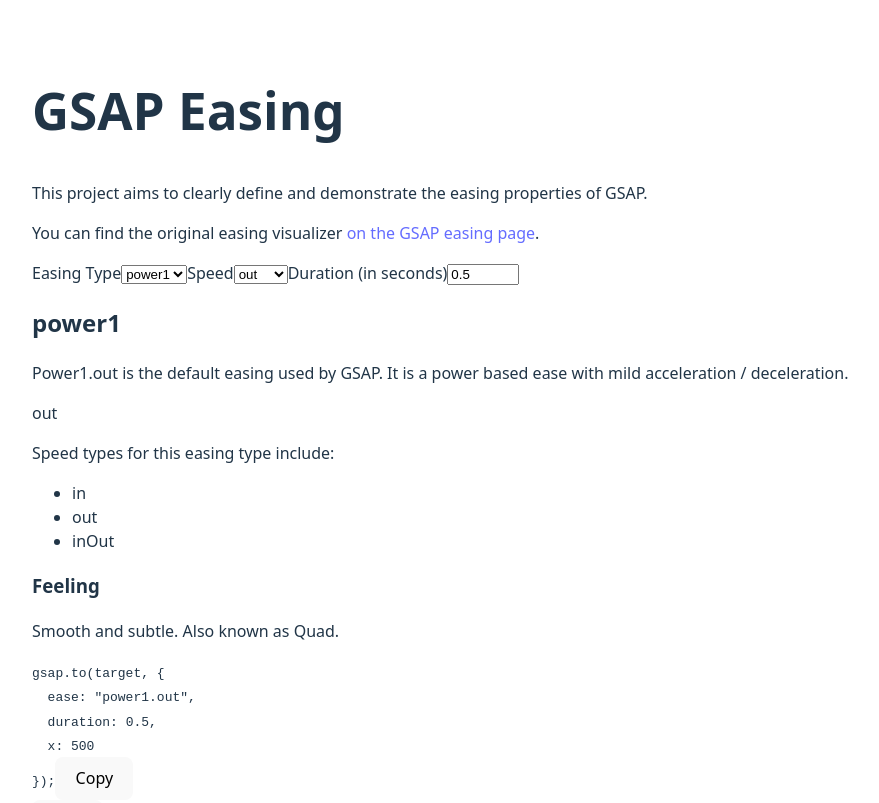
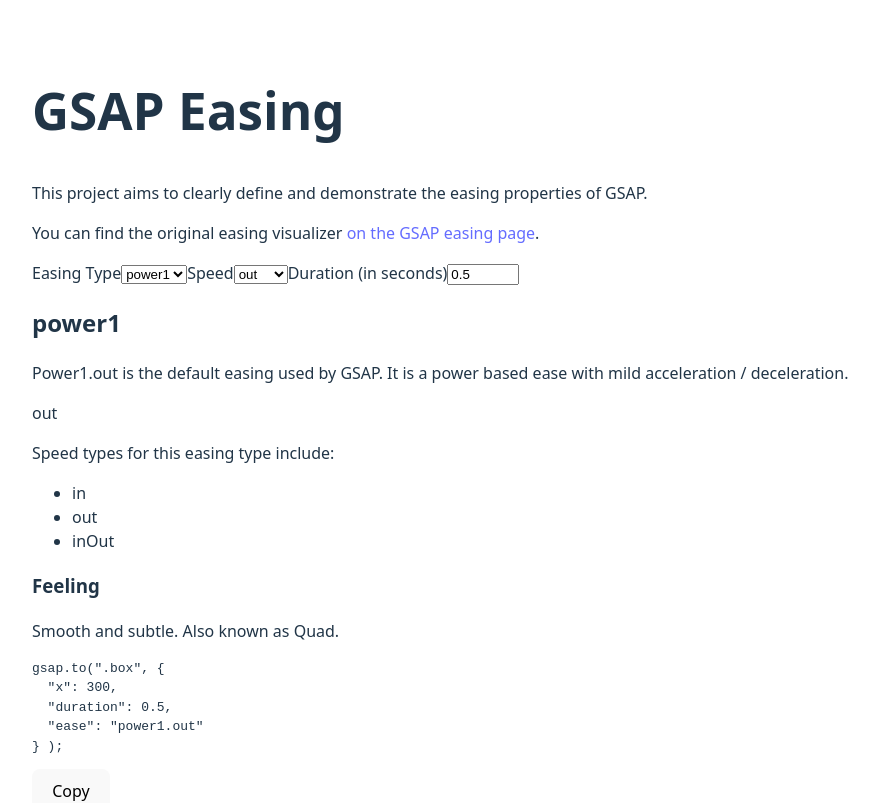
Before and after one commit to ConorCrutchley/gsap-easing, a React (Vite) app: page / in a window 1280 px wide. Shown: the top 803 px of the page, without its empty margins (8-887 px from the left). Built offline with nearby package versions, Linux system fonts and the light colour scheme.

Commit message:
refactor: Added util function for gsap to object and models folder

```diff
--- a/src/components/AnimatedComponent.tsx
+++ b/src/components/AnimatedComponent.tsx
@@ -1,4 +1,4 @@
-import { getSelectedEasingType } from "../utils/getSelectedEasingType";
+import { generateGSAPToObject } from "../utils/generateGSAPToObject";
 import { gsap } from "gsap";
 import { useFilters } from "../hooks/useFilters";
 import { useState } from "react";
@@ -8,33 +8,16 @@
   // Get the filter values and functions from zustand
   const filters = useFilters();
 
-  // Get the selected easing speed types
-  const selectedSpeedTypes = getSelectedEasingType(
-    filters.easingType
-  )?.speedTypes;
-
-  // Produce a string for the easing type based on the filters
-  // and whether the easing has speed types
-  const easingType = `${filters.easingType}${
-    selectedSpeedTypes && selectedSpeedTypes?.length > 0
-      ? `.${filters.speedType}`
-      : ""
-  }`;
-
-  const durationMs = filters.duration * 1000;
-
   const onClickHandler = () => {
     setIsPlaying(true);
+    const gsapTo = generateGSAPToObject(filters);
+    const durationMs = filters.duration * 1000;
     gsap.fromTo(
       ".box",
       {
         x: 0,
       },
-      {
-        x: 300,
-        duration: filters.duration,
-        ease: easingType,
-      }
+      gsapTo
     );
 
     setTimeout(() => {
--- a/src/components/Code.tsx
+++ b/src/components/Code.tsx
@@ -1,25 +1,18 @@
-import { getSelectedEasingType } from "../utils/getSelectedEasingType";
+import { useEffect, useState } from "react";
+
+import { generateGSAPToObject } from "../utils/generateGSAPToObject";
 import { useFilters } from "../hooks/useFilters";
-import { useState } from "react";
 
 const Code = () => {
-  const [copied, setCopied] = useState(false);
-
   // Get the filter values and functions from zustand
   const filters = useFilters();
 
-  // Get the selected easing speed types
-  const selectedSpeedTypes = getSelectedEasingType(
-    filters.easingType
-  )?.speedTypes;
-
-  // Produce a string for the easing type based on the filters
-  // and whether the easing has speed types
-  const easingType = `${filters.easingType}${
-    selectedSpeedTypes && selectedSpeedTypes?.length > 0
-      ? `.${filters.speedType}`
-      : ""
-  }`;
+  // Set the states
+  const [copied, setCopied] = useState(false);
+  const [gsapTo, setGsapTo] = useState(generateGSAPToObject(filters));
+  useEffect(() => {
+    setGsapTo(generateGSAPToObject(filters));
+  }, [filters]);
 
   const onCopyClick = () => {
     // Get the code element's inner text and return if it doesn't exist
@@ -27,11 +20,8 @@
     if (!code) return;
     const codeText = code.innerText;
 
-    // Remove non-breaking spaces
-    const cleanCodeText = codeText.replace(/\u00A0/g, " ");
-
     // Copy the code to the clipboard
-    navigator.clipboard.writeText(cleanCodeText);
+    navigator.clipboard.writeText(codeText);
 
     // Set the copied state to true
     setCopied(true);
@@ -42,13 +32,11 @@
 
   return (
     <section>
-      <code id="code">
-        gsap.to(target, &#123; <br />
-        &nbsp;&nbsp;ease: "{easingType}", <br />
-        &nbsp;&nbsp;duration: {filters.duration}, <br />
-        &nbsp;&nbsp;x: 500 <br />
-        &#125;);
-      </code>
+      <pre>
+        <code id="code">
+          gsap.to(".box", {JSON.stringify(gsapTo, null, 2)} );
+        </code>
+      </pre>
       <button onClick={onCopyClick} disabled={copied} aria-label="Copy">
         {copied ? "Copied!" : "Copy"}
       </button>
--- a/src/components/Filters.tsx
+++ b/src/components/Filters.tsx
@@ -1,6 +1,8 @@
-import { easingTypes, type EasingSpeedType } from "../constants/easingTypes";
+import type { EasingSpeedType } from "../models/easingType";
+import { easingTypes } from "../constants/easingTypes";
+import { getSelectedEasingType } from "../utils/getSelectedEasingType";
 import { useFilters } from "../hooks/useFilters";
-import { getSelectedEasingType } from "../utils/getSelectedEasingType";
+
 const Filters = () => {
   // Get the filter values and functions from zustand
   const filters = useFilters();
--- a/src/constants/easingTypes.ts
+++ b/src/constants/easingTypes.ts
@@ -1,21 +1,4 @@
-import { gsap } from "gsap";
-
-export type EasingSpeedType = "in" | "out" | "inOut";
-
-type EasingType = {
-  name: gsap.EaseString;
-  description: string;
-  feeling: string;
-  useCase: string[];
-  examples: {
-    description: string;
-    link: {
-      href: string;
-      text: string;
-    };
-  }[];
-  speedTypes: EasingSpeedType[];
-};
+import type { EasingSpeedType, EasingType } from "../models/easingType";
 
 const commonTypes: EasingSpeedType[] = ["in", "out", "inOut"];
 
--- a/src/hooks/useFilters.ts
+++ b/src/hooks/useFilters.ts
@@ -1,14 +1,6 @@
-import type { EasingSpeedType } from "../constants/easingTypes";
+import type { EasingSpeedType } from "../models/easingType";
+import type { Filters } from "../models/filters";
 import { create } from "zustand";
-
-type Filters = {
-  easingType: gsap.EaseString;
-  speedType: EasingSpeedType;
-  duration: number;
-  setEasingType: (easingType: gsap.EaseString) => void;
-  setSpeedType: (easingSpeed: EasingSpeedType) => void;
-  setDuration: (duration: number) => void;
-};
 
 const defaultFilters: Filters = {
   easingType: "power1",
--- /dev/null
+++ b/src/models/easingType.ts
@@ -0,0 +1,16 @@
+export type EasingSpeedType = "in" | "out" | "inOut";
+
+export type EasingType = {
+  name: gsap.EaseString;
+  description: string;
+  feeling: string;
+  useCase: string[];
+  examples: {
+    description: string;
+    link: {
+      href: string;
+      text: string;
+    };
+  }[];
+  speedTypes: EasingSpeedType[];
+};
--- /dev/null
+++ b/src/models/filters.ts
@@ -0,0 +1,10 @@
+import type { EasingSpeedType } from "./easingType";
+
+export type Filters = {
+  easingType: gsap.EaseString;
+  speedType: EasingSpeedType;
+  duration: number;
+  setEasingType: (easingType: gsap.EaseString) => void;
+  setSpeedType: (easingSpeed: EasingSpeedType) => void;
+  setDuration: (duration: number) => void;
+};
--- /dev/null
+++ b/src/utils/generateGSAPToObject.ts
@@ -0,0 +1,23 @@
+import type { Filters } from "../models/filters";
+import { getSelectedEasingType } from "./getSelectedEasingType";
+
+export const generateGSAPToObject = (filters: Filters) => {
+  // Get the selected easing speed types
+  const selectedSpeedTypes = getSelectedEasingType(
+    filters.easingType
+  )?.speedTypes;
+
+  // Produce a string for the easing type based on the filters
+  // and whether the easing has speed types
+  const easingType = `${filters.easingType}${
+    selectedSpeedTypes && selectedSpeedTypes?.length > 0
+      ? `.${filters.speedType}`
+      : ""
+  }`;
+
+  return {
+    x: 300,
+    duration: filters.duration,
+    ease: easingType,
+  };
+};
```
